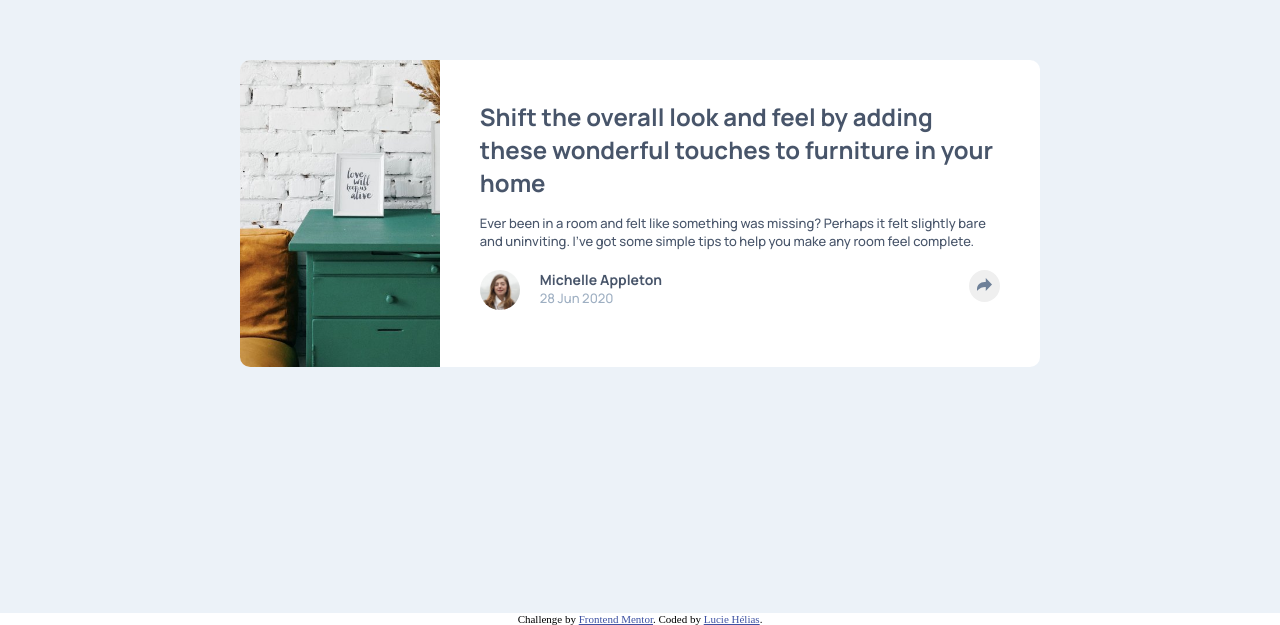
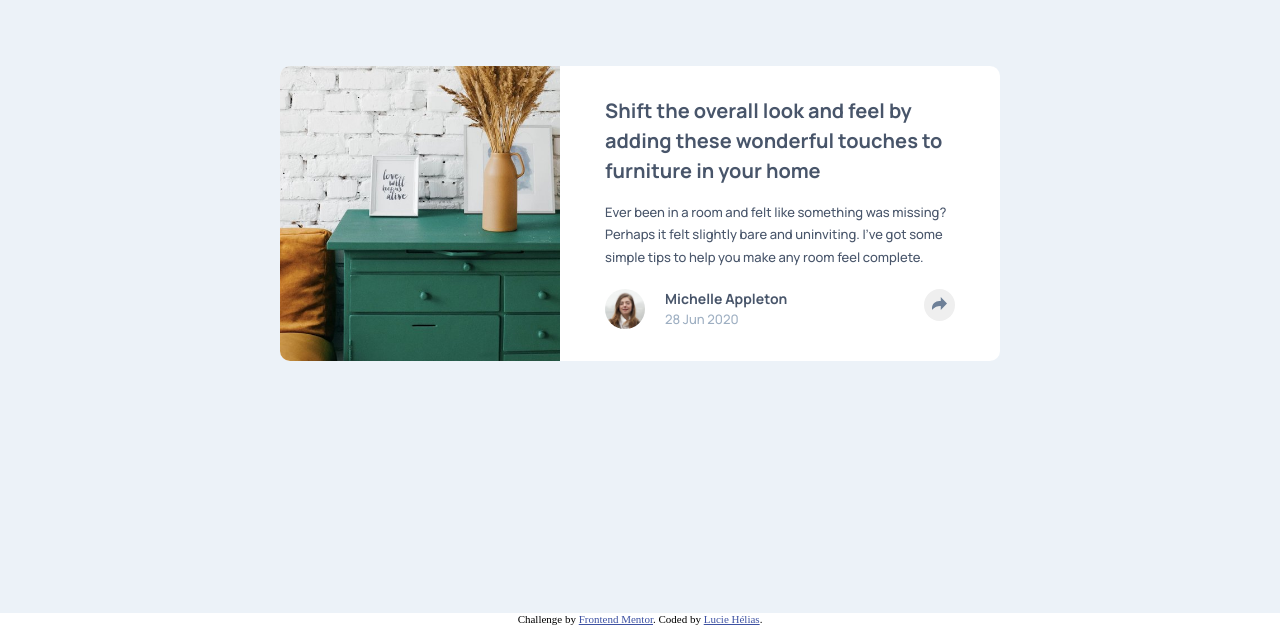
Before and after one commit to luciehelias/Project-article-preview, a plain HTML site: page index.html in a window 1280 px wide. Shown: the part 187-812 px from the top of the page. Drawn offline with Linux system fonts and the light colour scheme.

Commit message:
finish position div article

```diff
--- a/style.css
+++ b/style.css
@@ -21,9 +21,10 @@ main {
 
 h1 {
   color: hsl(217, 19%, 35%);
-  font-size: 24px;
+  font-size: 20px;
   font-weight: 700;
   padding-bottom: 15px;
+  line-height: 1.5;
 }
 
 h2 {
@@ -43,6 +44,7 @@ p {
   color: hsl(217, 19%, 35%);
   font-size: 13px;
   font-weight: 500;
+  line-height: 1.75;
 }
 
 button {
@@ -54,15 +56,14 @@ button {
 
 .article {
   background-color: white;
-  width: 800px;
+  width: 720px;
   display: flex;
-  position: relative;
   border-radius: 10px;
   overflow: hidden;
 }
 
 .image-article {
-  width: 400px;
+  width: 280px;
 }
 
 .image-article img {
@@ -73,7 +74,8 @@ button {
 }
 
 .text-article {
-  padding: 40px;
+  padding: 30px 45px;
+  width: 440px;
 }
 
 .text-article p {
@@ -105,6 +107,10 @@ button {
   flex-direction: column;
 }
 
+.information-person p {
+  padding: 0;
+}
+
 .icons-share {
   justify-self: flex-end;
 }
```
